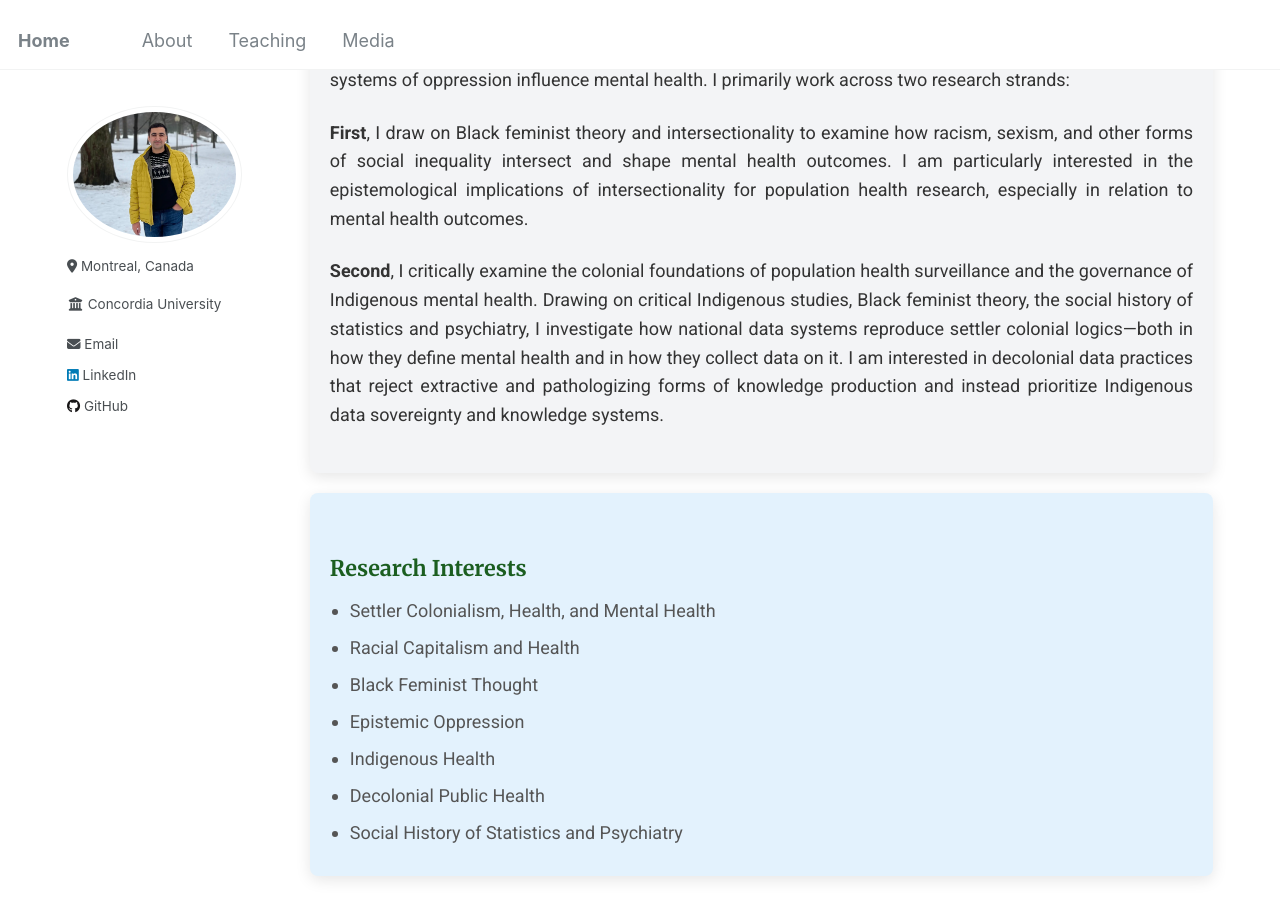
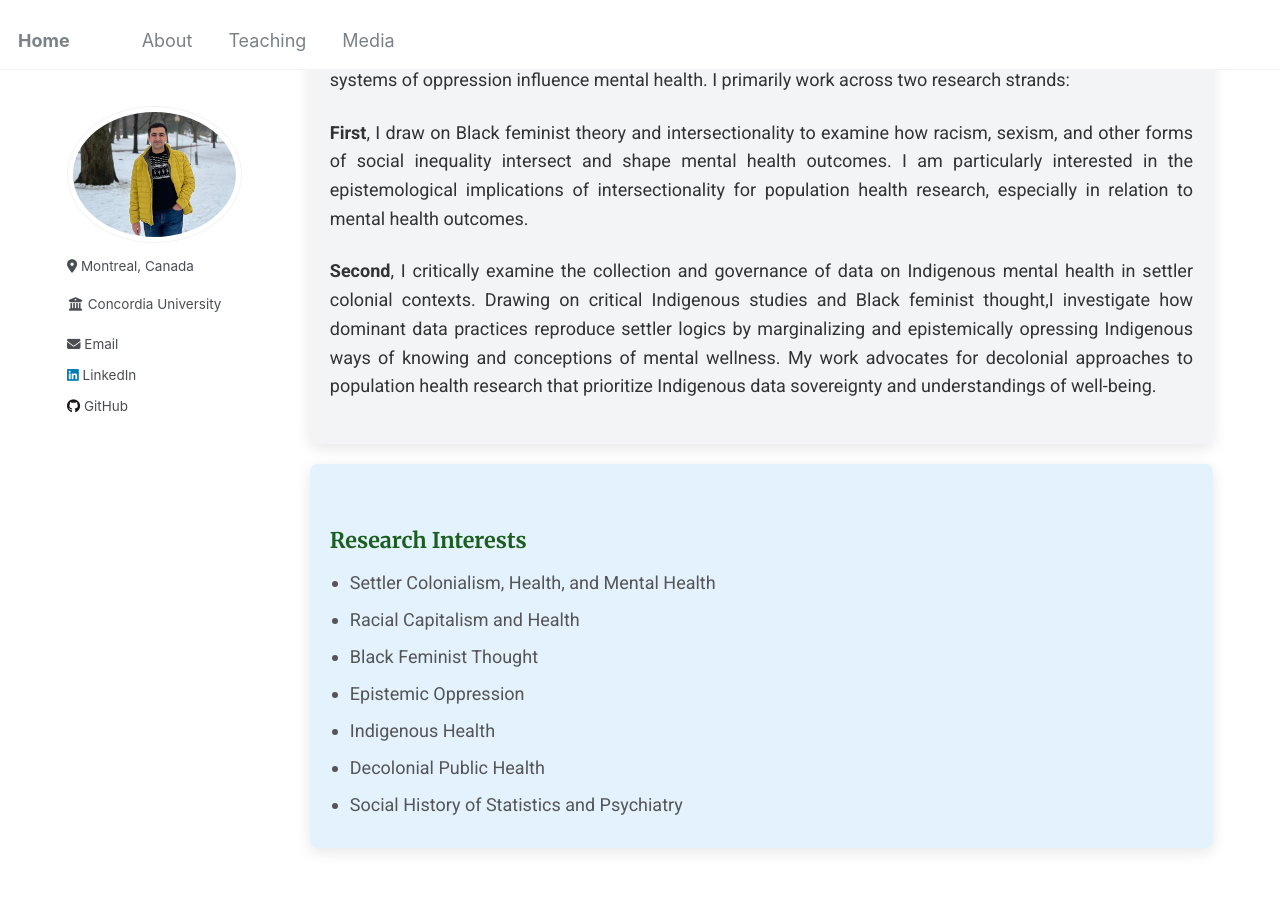
Before and after one commit to Mohsnmonji/mohsnmonji.github.io, a Jekyll site: the page built from about-me.md, in a window 1280 px wide and 900 px high, scrolled down 505 px. Built offline with Jekyll 4.4.1, drawn with Linux system fonts in a browser that asks for light colours.

Commit message:
Update about-me.md

```diff
--- a/about-me.md
+++ b/about-me.md
@@ -112,8 +112,9 @@ author_profile: true
   </p>
 
   <p>
-    <strong>Second</strong>, I critically examine the colonial foundations of population health surveillance and the governance of Indigenous mental health. Drawing on critical Indigenous studies, Black feminist theory, the social history of statistics and psychiatry, I investigate how national data systems reproduce settler colonial logics—both in how they define mental health and in how they collect data on it. I am interested in decolonial data practices that reject extractive and pathologizing forms of knowledge production and instead prioritize Indigenous data sovereignty and knowledge systems.
-  </p>
+  <strong>Second</strong>, I critically examine the collection and governance of data on Indigenous mental health in settler colonial contexts. Drawing on critical Indigenous studies and Black feminist thought,I investigate how dominant data practices reproduce settler logics by marginalizing and epistemically opressing Indigenous ways of knowing and conceptions of mental wellness. My work advocates for decolonial approaches to population health research that prioritize Indigenous data sovereignty and understandings of well-being.
+</p>
+
 </div>
 
 <!-- RESEARCH INTERESTS CARD -->
```
